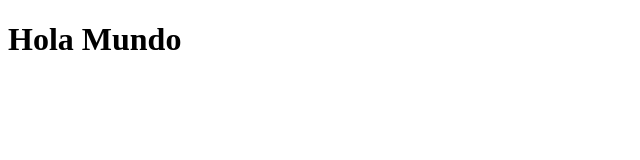
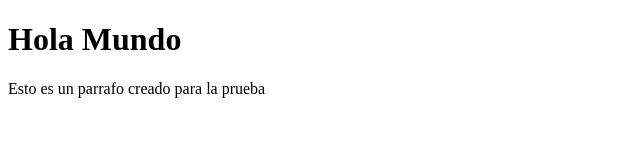
Before and after one commit to Ochoita/MisitioWeb_Ochoa, a plain HTML site: page index.html in a window 1280 px wide. Shown: the whole page, without its empty margins (0-640 px from the left). Drawn offline with Linux system fonts and the light colour scheme.

Commit message:
feat: se añadio un parrafo

```diff
--- a/index.html
+++ b/index.html
@@ -7,5 +7,6 @@
 </head>
 <body>
     <h1>Hola Mundo</h1>
+    <p>Esto es un parrafo creado para la prueba</p>
 </body>
 </html>
```
